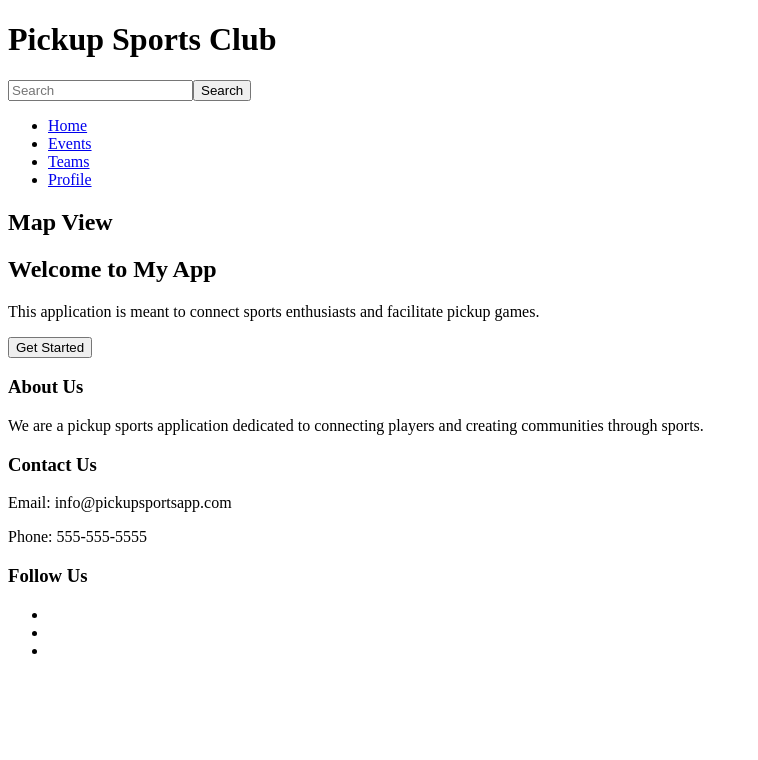
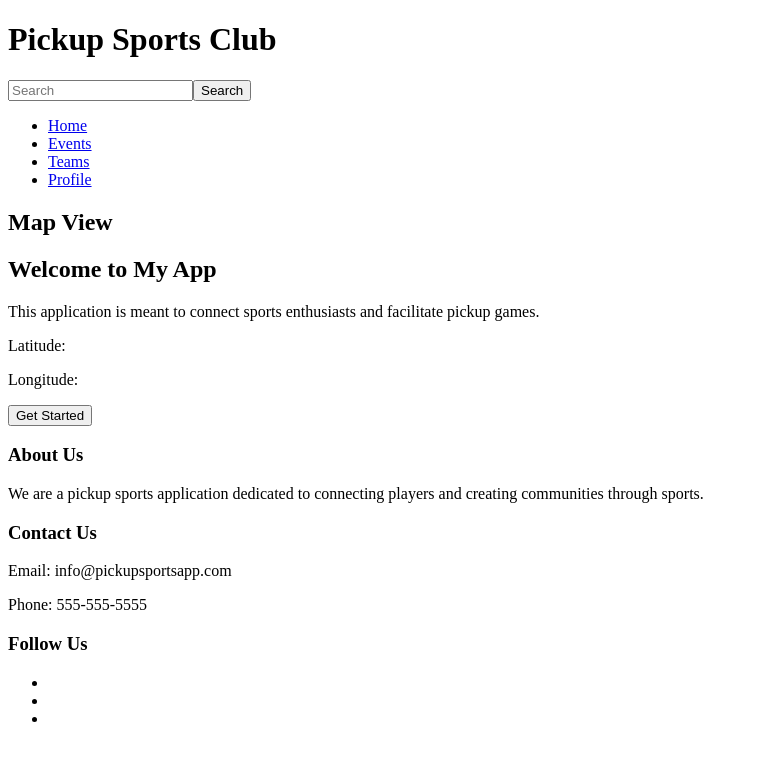
Before and after one commit to TernaryTechnologies/Main, a React app in the folder mysite/frontend/: page / in a window 1280 px wide. Shown: the top 760 px of the page, without its empty margins (0-758 px from the left). Built offline with nearby package versions, Linux system fonts and the light colour scheme; no server answers; the HTML template or start-up script is replaced by a standard one.

Commit message:
added geolocation

```diff
--- a/mysite/frontend/src/components/HomePage.js
+++ b/mysite/frontend/src/components/HomePage.js
@@ -3,9 +3,57 @@ import React, { Component } from "react";
 export default class HomePage extends Component {
   constructor(props) {
     super(props);
+    this.state = {
+      currLocation: {
+        latitude: null,
+        longitude: null
+      }
+    };
+
   }
 
+  componentDidMount() {
+    navigator.geolocation.getCurrentPosition(
+      (position) => {
+        this.setState({
+          currLocation: {
+            latitude: position.coords.latitude,
+            longitude: position.coords.longitude
+          }
+        });
+      },
+      (error) => {
+        let errorMessage;
+        switch (error.code) {
+          case error.PERMISSION_DENIED:
+            errorMessage = "User denied the request for Geolocation.";
+            break;
+          case error.POSITION_UNAVAILABLE:
+            errorMessage = "Location information is unavailable.";
+            break;
+          case error.TIMEOUT:
+            errorMessage = "The request to get user location timed out.";
+            break;
+          default:
+            errorMessage = "An unknown error occurred.";
+        }
+        console.log("Error getting location: ", errorMessage);
+      },
+      {
+        enableHighAccuracy: true,
+        timeout: 5000,
+        maximumAge: 0
+      }
+    );
+  }
+
+  componentWillUnmount() {
+    navigator.geolocation.clearWatch(this.watchId);
+  }
+
+
   render() {
+    const { latitude, longitude } = this.state.currLocation;
     return (
       <div>
         <div className="header">
@@ -29,6 +77,8 @@ export default class HomePage extends Component {
         <div className="content-wrapper">
           <h2>Welcome to My App</h2>
           <p>This application is meant to connect sports enthusiasts and facilitate pickup games.</p>
+          <p>Latitude: {latitude} </p>
+          <p>Longitude: {longitude} </p>
           <button>Get Started</button>
         </div>
         <footer>
```
